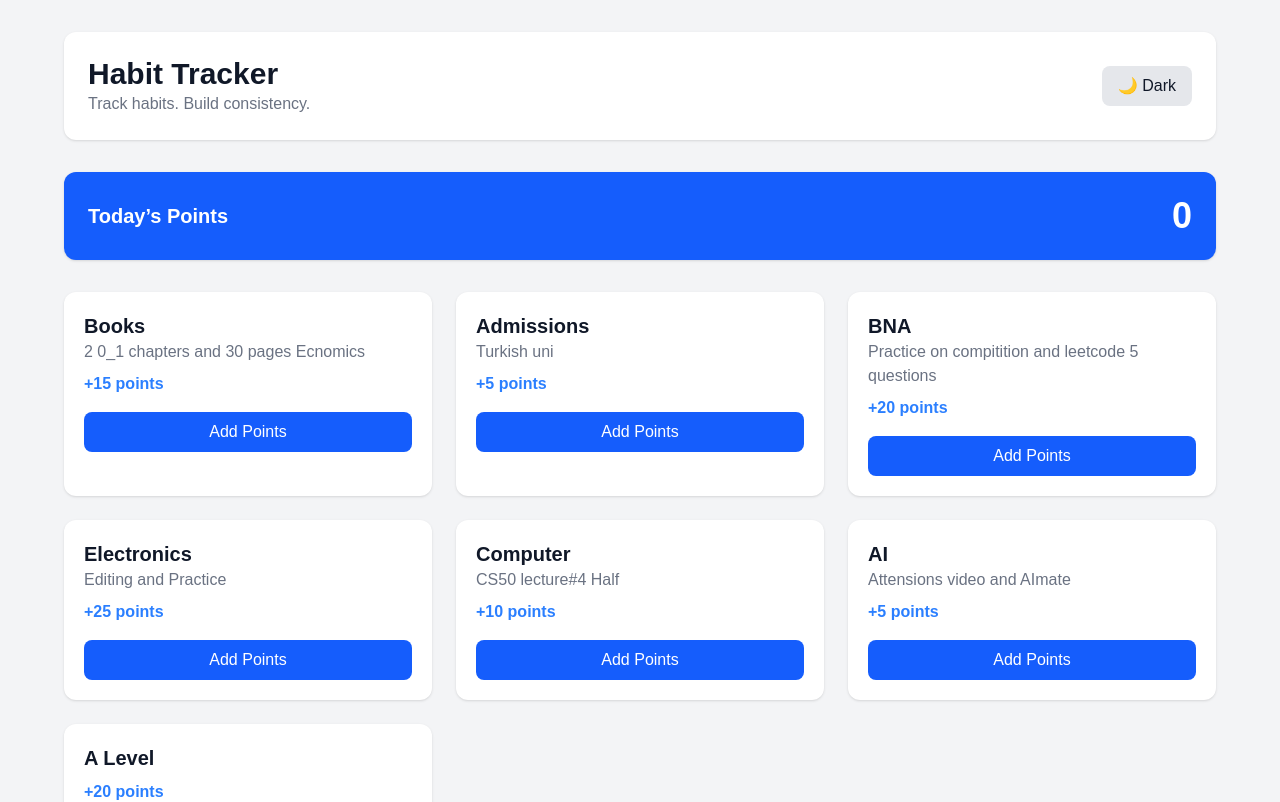
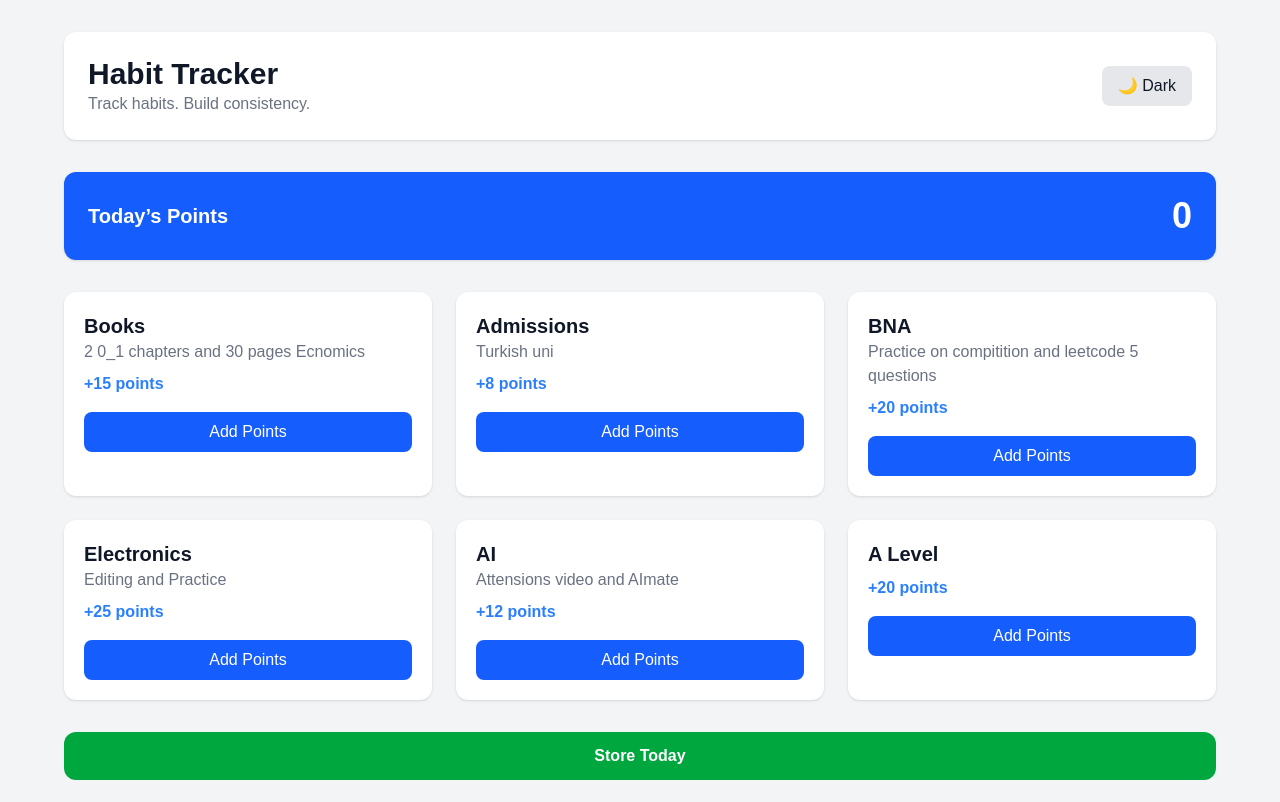
Before and after one commit to wasif-69/Productivity, a Next.js app: page /habbits in a window 1280 px wide. Shown: the top 802 px of the page. Built offline with nearby package versions, Linux system fonts and the light colour scheme; no server answers; the database is empty.

Commit message:
origin main

```diff
--- a/app/habbits/page.tsx
+++ b/app/habbits/page.tsx
@@ -37,11 +37,10 @@ export default function Page() {
 
   const habbitList = [
     { name: "Books", minimum: "2 0_1 chapters and 30 pages Ecnomics", points:15  },
-    { name: "Admissions", minimum: "Turkish uni", points:5  },
+    { name: "Admissions", minimum: "Turkish uni", points:8  },
     { name: "BNA", minimum: "Practice on compitition and leetcode 5 questions ", points:20  },
     { name: "Electronics", minimum: "Editing and Practice" , points:25  },
-    { name: "Computer", minimum: "CS50 lecture#4 Half", points:10  },
-    { name: "AI", minimum: "Attensions video and AImate", points:5  },
+    { name: "AI", minimum: "Attensions video and AImate", points:12  },
     { name:"A Level",minimun:"Vectors and Logrithms ",points:20}
   ];
 
```
